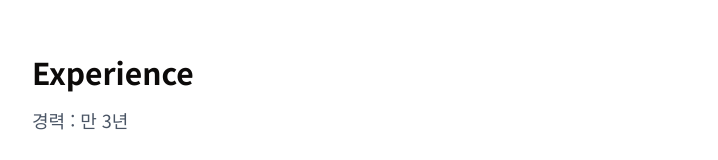
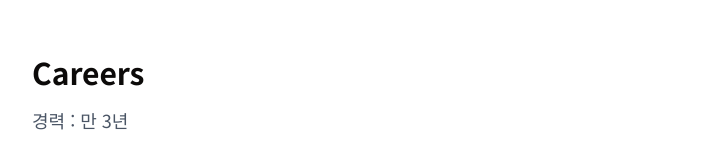
Before and after one commit to sharekim93/portfolio-2025-nextjs, a Next.js app: page / in a window 1280 px wide. Shown: the part 1666-1826 px from the top of the page, without its empty margins (48-766 px from the left). Built offline with nearby package versions, Linux system fonts and the light colour scheme.

Commit message:
rename: Experience -> Careers

```diff
--- a/src/app/components/Experience.tsx
+++ b/src/app/components/Careers.tsx
@@ -4,19 +4,19 @@ import { motion } from "motion/react";
 import { fadeIn } from "@/styles/animation";
 import useObserver from "@/hooks/useObserver";
 
-export default function Experience() {
+export default function Careers() {
   const { ref, animation } = useObserver();
   return (
     <motion.section
-      id="experience"
-      title="Experience"
+      id="careers"
+      title="Careers"
       ref={ref}
       initial="hidden"
       animate={animation}
       variants={fadeIn}
       className="max-w-sm h-full min-h-screen md:max-w-screen flex flex-col justify-start items-start mt-10"
     >
-      <h2 className="text-3xl font-bold mb-4 text-foreground">Experience</h2>
+      <h2 className="text-3xl font-bold mb-4 text-foreground">Careers</h2>
       <p className="text-md md:text-lg text-gray-600">경력 : 만 3년</p>
       <ul className="list-image-none mt-8 flex flex-col gap-4 ">
         <li className="mb-4">
--- a/src/app/page.tsx
+++ b/src/app/page.tsx
@@ -13,7 +13,7 @@ const IntroComponent = dynamic(() => import("@/components/Intro"), {
 const SkillsComponent = dynamic(() => import("@/components/Skills"), {
   ssr: false,
 });
-const ExperienceComponent = dynamic(() => import("@/components/Experience"), {
+const CareersComponent = dynamic(() => import("@/components/Careers"), {
   ssr: false,
 });
 
@@ -26,7 +26,7 @@ export default function Home() {
         <div className="px-4 md:px-20">
           <IntroComponent />
           <SkillsComponent />
-          <ExperienceComponent />
+          <CareersComponent />
         </div>
       ) : (
         <div className="w-screen h-screen px-8 md:px-20 flex flex-col justify-center items-center">
```
